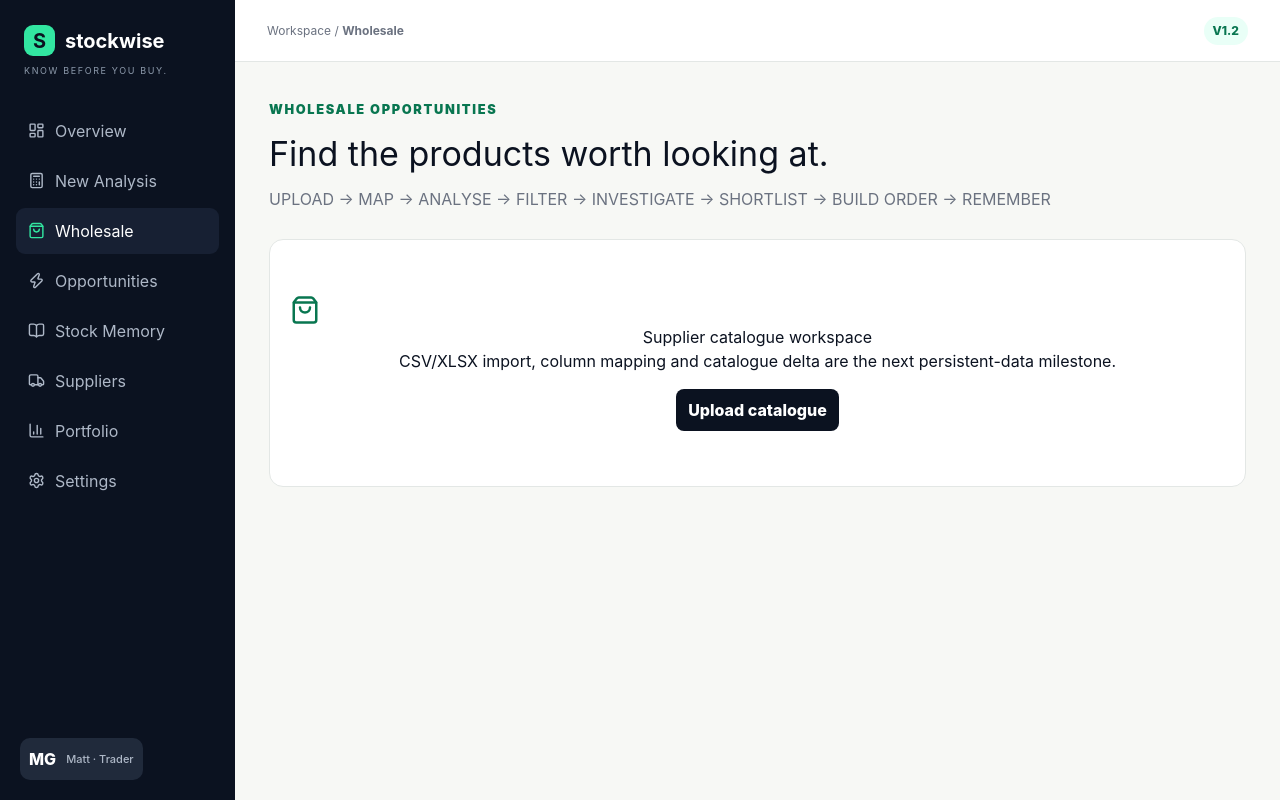
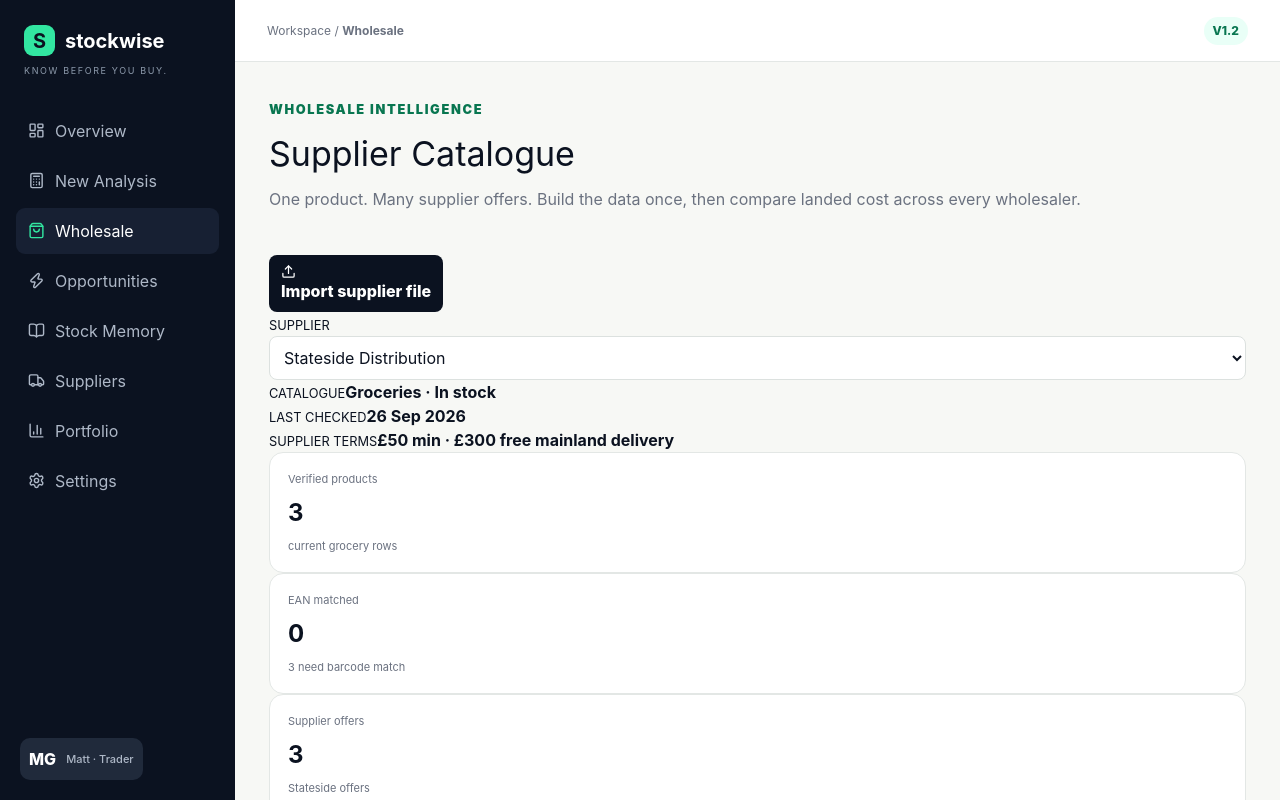
Before and after one commit to mattygribb-beep/stockwise, a Next.js app: page / in a window 1280 px wide. Both pictures are taken after a click on the button "Wholesale". Shown: the top 800 px of the page. Built offline with nearby package versions, Linux system fonts and the light colour scheme.

Commit message:
Build first real Stateside supplier catalogue

```diff
--- a/app/page.tsx
+++ b/app/page.tsx
@@ -47,7 +47,7 @@ export default function Page(){
  <section className="capital"><div className="sectionHead"><div><small>03 · CAPITAL MANAGEMENT</small><h2>Monthly Buying Budget</h2><p>Keep individual opportunities in context with the money available to deploy.</p></div><b>{gbp(Math.max(0,budget-active))} available</b></div><Rule label="Monthly buying budget" help={gbp(active)+' currently committed to active purchases.'} value={budget} prefix="£" set={setBudget}/><div className="budgetBar"><i style={{width:Math.min(100,active/budget*100)+'%'}}/></div><div className="budgetLabels"><span>{gbp(active)} committed</span><span>{Math.round(active/budget*100)}% used</span><span>{gbp(budget)} budget</span></div></section>
  <section className="decisionGuide"><div className="sectionHead"><div><small>DECISION ENGINE</small><h2>How Stockwise uses your rules</h2></div><button className="reset" onClick={()=>{setRules(defaults);setBudget(2000)}}>Reset to Stockwise defaults</button></div><div className="decisionCards"><Decision n="BUY" c="buy" text="Meets the financial rules with acceptable exposure and sufficient confidence."/><Decision n="TEST BUY" c="testbuy" text="Economics pass, but price confidence, history or first-buy exposure needs proving."/><Decision n="CONSIDER" c="consider" text="Potential opportunity, but one or more thresholds need investigation."/><Decision n="WALK AWAY" c="walkaway" text="Fails a hard buying rule or does not justify the capital required."/></div></section>
  </>}
- {view==='Wholesale'&&<><Title k="WHOLESALE OPPORTUNITIES" t="Find the products worth looking at." p="UPLOAD → MAP → ANALYSE → FILTER → INVESTIGATE → SHORTLIST → BUILD ORDER → REMEMBER"/><section className="drop"><ShoppingBag size={30}/><h2>Supplier catalogue workspace</h2><p>CSV/XLSX import, column mapping and catalogue delta are the next persistent-data milestone.</p><button className="primary">Upload catalogue</button></section></>}
+ {view==='Wholesale'&&<WholesaleCatalogue/>}
  {view==='Suppliers'&&<SupplierDirectory rows={rows}/>}
  </div></main></div>}
 function Title({k,t,p}:{k:string,t:string,p:string}){return <div className="title"><small>{k}</small><h1>{t}</h1><p>{p}</p></div>}
@@ -136,3 +136,20 @@ function SupplierDirectory({rows}:{rows:Row[]}){
  <section><div className="overviewSectionHead"><div><small>SUPPLIER INTELLIGENCE</small><h2>What Stockwise should remember</h2></div></div><p className="supplierCopy">A profitable SKU is not automatically a practical order. Stockwise should eventually combine product economics with supplier minimums, carriage thresholds, catalogue history and your existing shortlist before recommending an order.</p><div className="supplierMemory"><b>{supplierData.length}</b><span>importers in directory</span><b>{new Set(rows.map(r=>r.supplier)).size}</b><span>suppliers in current Stock Memory</span></div></section></div>
  <div className="sourceNote">Supplier terms change. Treat this directory as a sourcing reference and re-check the supplier before placing an order. Unknown terms are deliberately shown as “Ask supplier”.</div></>}
 function Fact({l,v}:{l:string;v:string}){return <div><small>{l}</small><b>{v}</b></div>}
+
+const statesideGroceries=[
+ {id:'ssd-ctc-340',brand:'General Mills',product:'Cinnamon Toast Crunch Cereal',variant:'Original',size:'340g',caseQty:12,casePrice:40.67,bbd:'26 Jan 2027',origin:'USA',ean:'NEEDS MATCH',status:'IN STOCK',source:'Stateside Distribution',url:'https://statesidedistribution.com/products/cinnamon-toast-crunch-breakfast-cereal-12oz-340g-pack-of-12',checked:'26 Sep 2026'},
+ {id:'ssd-lc-297',brand:'General Mills',product:'Lucky Charms Cereal',variant:'Original',size:'297g',caseQty:12,casePrice:40.67,bbd:'08 Feb 2027',origin:'USA',ean:'NEEDS MATCH',status:'IN STOCK',source:'Stateside Distribution',url:'https://statesidedistribution.com/products/lucky-charms-cereal-10-5oz-297-7g-pack-of-12',checked:'26 Sep 2026'},
+ {id:'ssd-flm-263',brand:"Kellogg's",product:'Froot Loops with Marshmallows',variant:'Marshmallows',size:'263g',caseQty:8,casePrice:37.54,bbd:'CHECK CURRENT',origin:'USA',ean:'NEEDS MATCH',status:'IN STOCK',source:'Stateside Distribution',url:'https://statesidedistribution.com/products/kelloggs-froot-loops-with-marshmallows-9-3oz-263g-pack-of-8',checked:'26 Sep 2026'}
+]
+function WholesaleCatalogue(){
+ const [supplier,setSupplier]=useState('Stateside Distribution'); const [q,setQ]=useState(''); const [selected,setSelected]=useState<any>(null)
+ const products=statesideGroceries.filter(x=>(x.product+' '+x.brand+' '+x.size).toLowerCase().includes(q.toLowerCase()))
+ return <><div className="catalogueHero"><Title k="WHOLESALE INTELLIGENCE" t="Supplier Catalogue" p="One product. Many supplier offers. Build the data once, then compare landed cost across every wholesaler."/><button className="primary"><Upload size={15}/> Import supplier file</button></div>
+ <div className="catalogueToolbar"><div><small>SUPPLIER</small><select value={supplier} onChange={e=>setSupplier(e.target.value)}><option>Stateside Distribution</option></select></div><div><small>CATALOGUE</small><b>Groceries · In stock</b></div><div><small>LAST CHECKED</small><b>26 Sep 2026</b></div><div><small>SUPPLIER TERMS</small><b>£50 min · £300 free mainland delivery</b></div></div>
+ <div className="catalogueStats"><Metric l="Verified products" v={String(statesideGroceries.length)} s="current grocery rows"/><Metric l="EAN matched" v="0" s="3 need barcode match"/><Metric l="Supplier offers" v={String(statesideGroceries.length)} s="Stateside offers"/><Metric l="Cross-supplier matches" v="0" s="ready for supplier #2"/></div>
+ <section className="catalogueSection"><div className="overviewSectionHead"><div><small>STATESIDE DISTRIBUTION · GROCERIES</small><h2>Clean product catalogue</h2></div><div className="catalogueSearch"><input value={q} onChange={e=>setQ(e.target.value)} placeholder="Search product, brand or size…"/></div></div>
+ <div className="catalogueTable"><table><thead><tr><th>Product</th><th>EAN</th><th>Case</th><th>Case cost</th><th>Unit cost</th><th>BBD</th><th>Availability</th><th>Match</th></tr></thead><tbody>{products.map(x=><tr key={x.id} onClick={()=>setSelected(x)} className={selected?.id===x.id?'selected':''}><td><div className="productCell"><b>{x.product}</b><span>{x.brand} · {x.variant} · {x.size}</span><small>{x.origin} · source checked {x.checked}</small></div></td><td><span className="needsMatch">{x.ean}</span></td><td>{x.caseQty} × {x.size}</td><td><b>{gbp(x.casePrice)}</b><small>supplier price</small></td><td><b>{gbp(x.casePrice/x.caseQty)}</b><small>calculated</small></td><td><span className={x.bbd==='CHECK CURRENT'?'checkCurrent':''}>{x.bbd}</span></td><td><span className="stockPill">{x.status}</span></td><td><button className="supplierMore">View</button></td></tr>)}</tbody></table></div>
+ <div className="catalogueFoot"><span>PUBLIC SUPPLIER DATA</span><p>Prices and availability can change. Stockwise records the supplier source and checked date rather than treating catalogue data as permanent.</p></div></section>
+ {selected&&<section className="catalogueDetail"><div className="catalogueDetailHead"><div><small>MASTER PRODUCT + SUPPLIER OFFER</small><h2>{selected.product} <span>{selected.size}</span></h2><p>{selected.brand} · {selected.variant}</p></div><button className="reset" onClick={()=>setSelected(null)}>Close</button></div><div className="offerGrid"><Fact l="EAN / GTIN" v={selected.ean}/><Fact l="Supplier" v={selected.source}/><Fact l="Case quantity" v={String(selected.caseQty)}/><Fact l="Case cost" v={gbp(selected.casePrice)}/><Fact l="Unit cost" v={gbp(selected.casePrice/selected.caseQty)}/><Fact l="BBD" v={selected.bbd}/><Fact l="Origin" v={selected.origin}/><Fact l="Last checked" v={selected.checked}/></div><div className="matchEmpty"><div><b>Supplier Match</b><span>No competing supplier offers matched yet. When supplier #2 contains the same EAN, Stockwise will compare unit cost, landed cost, MOQ, delivery and expiry here.</span></div><a href={selected.url} target="_blank" rel="noreferrer">Open source product ↗</a></div></section>}
+ <div className="catalogueNext"><BookOpen size={18}/><div><b>Catalogue architecture is ready for cross-supplier matching.</b><span>EAN/GTIN is the primary match key. Brand + product + exact size can suggest a match, but Stockwise will not silently merge products without confirmation.</span></div></div></>}
```
